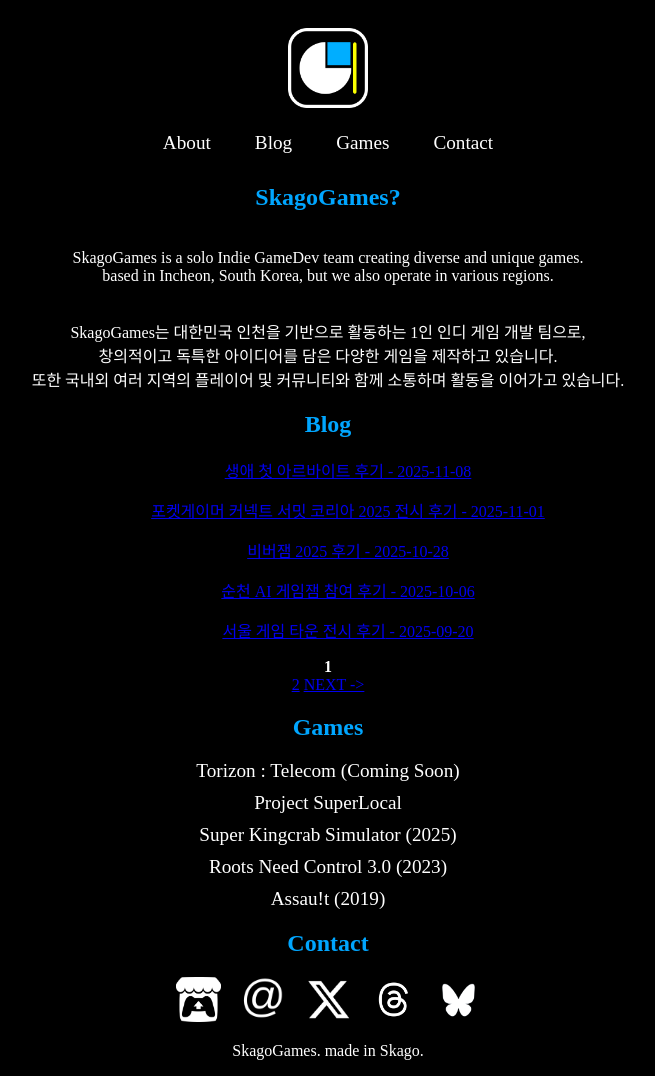
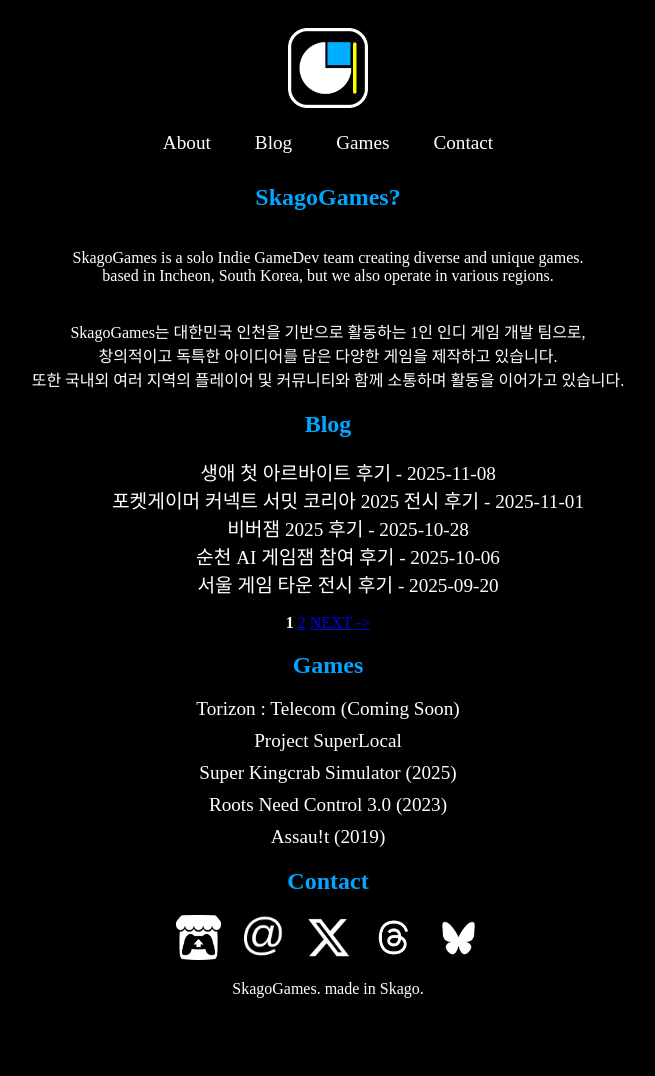
Before and after one commit to ApexNAM/ApexNAM.github.io, a Jekyll site: the page built from index.html, in a window 1280 px wide and 1076 px high. Shown: the whole window, without its empty margins (312-967 px from the left). Built offline with Jekyll 4.4.1, drawn with Linux system fonts in a browser that asks for light colours; some web fonts are replaced; the list of posts is cut into pages by our own code.

Commit message:
다시 고쳤다 또

```diff
--- a/index.html
+++ b/index.html
@@ -49,7 +49,7 @@
             <h1 class="center_font">Blog</h1>
             <ul>
                 {% for post in paginator.posts %}
-                    <p class="center_font">
+                    <p class="game-list center_font">
                         <a href="{{ post.url }}">{{ post.title }}<span> - {{ post.date | date: "%Y-%m-%d" }}</span></a>
                     </p>
                 {% endfor %}
@@ -61,10 +61,7 @@
 
                 {% for page in (1..paginator.total_pages) %}
                     {% if page == paginator.page %}
-                        <ul class="game-list center_font">
-                            <b>{{ page }}</b>
-                        </ul>
-
+                        <b>{{ page }}</b>
                     {% elsif page == 1 %}
                         <a href="{{ '/' | relative_url }}">{{ page }}</a>
                     {% else %}
```
